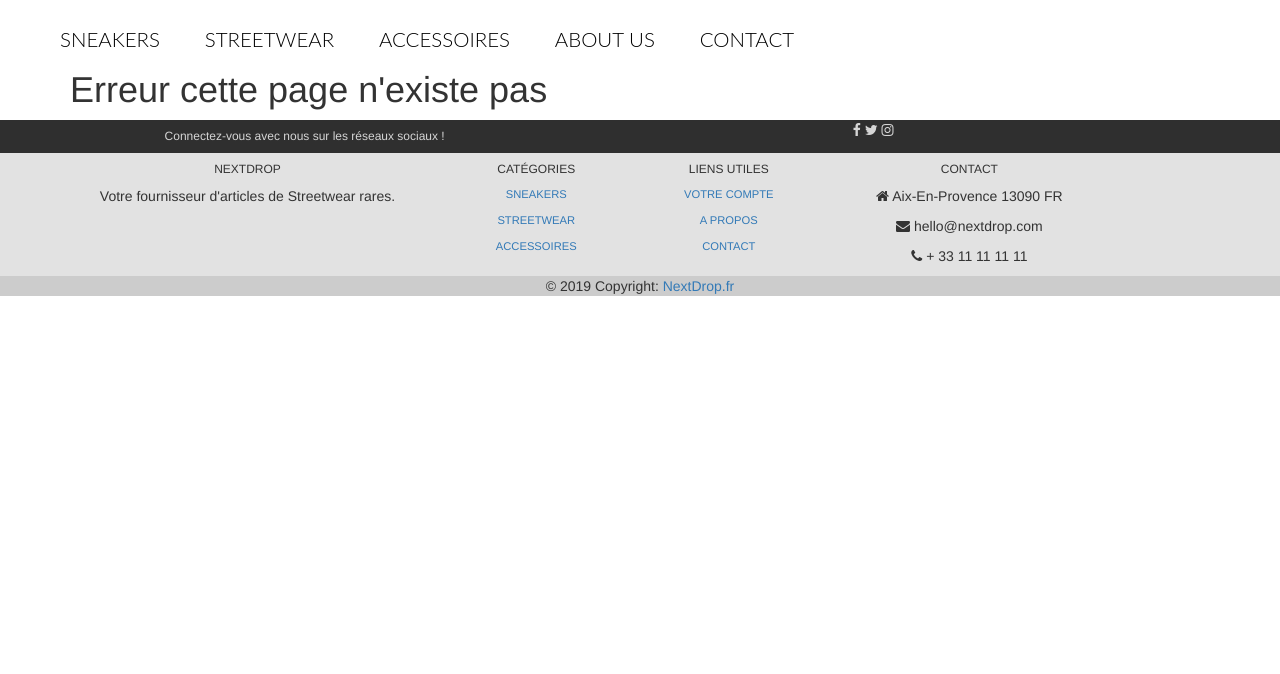
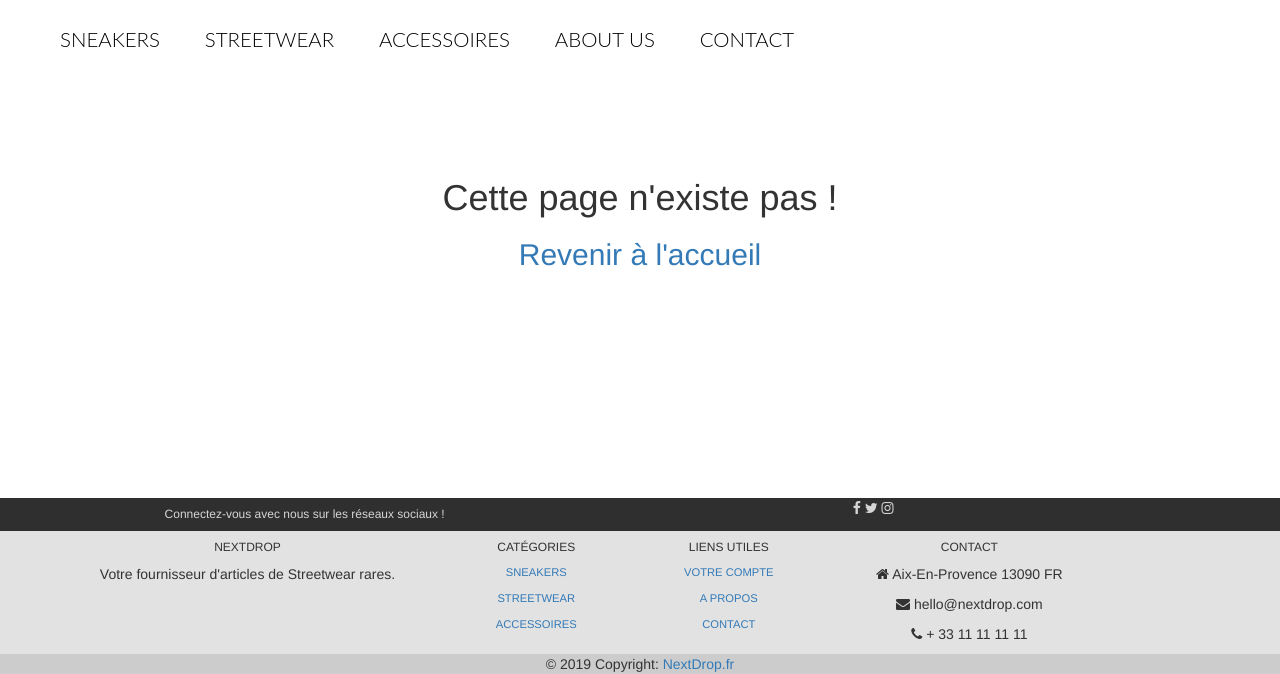
Before and after one commit to RadhoineUlyss/NextDrop, a CodeIgniter app: page /database/_404 in a window 1280 px wide. Shown: the part 235-909 px from the top of the page. Before the commit the page ends 531 px from the top, so only its background shows below. Run offline with CodeIgniter, Linux system fonts and the light colour scheme; some libraries are stand-ins or nearby versions.

Commit message:
404 stylised

```diff
--- a/application/views/404_view.php
+++ b/application/views/404_view.php
@@ -7,4 +7,7 @@
  */
 ?>
 
-<h1>Erreur cette page n'existe pas</h1>
+<div id="pagenotfound">
+    <h1>Cette page n'existe pas !</h1>
+    <a href="<?php echo base_url('') ?>"><h2>Revenir à l'accueil<h2></a>
+</div>
--- a/assets/custom/css/style.css
+++ b/assets/custom/css/style.css
@@ -170,3 +170,16 @@ a:-webkit-any-link{
 .mgleft{
     margin-left: 4%;
 }
+
+#pagenotfound{
+    height: 25vw;
+}
+
+#pagenotfound h1{
+    text-align: center;
+    margin-top: 10vw;
+}
+
+#pagenotfound a h2{
+    text-align: center;
+}
```
